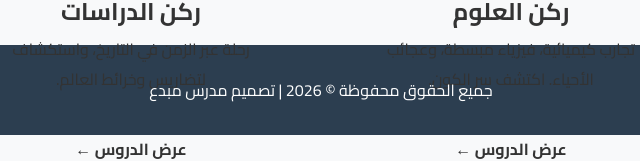
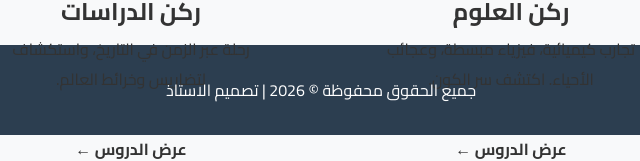
Before and after one commit to sobhysameh85-dev/protofolio, a plain HTML site: page index.html in a window 1280 px wide. Shown: the part 755-916 px from the top of the page, 319-959 px from the left. Drawn offline with Linux system fonts and the light colour scheme.

Commit message:
Add files via upload

```diff
--- a/index.html
+++ b/index.html
@@ -45,7 +45,7 @@
     </section>
 
     <footer id="contact">
-        <p>جميع الحقوق محفوظة &copy; 2026 | تصميم مدرس مبدع</p>
+        <p>جميع الحقوق محفوظة &copy; 2026 | تصميم  الاستاذ</p>
     </footer>
     <script src="../script.js"></script>
 </body>
```
